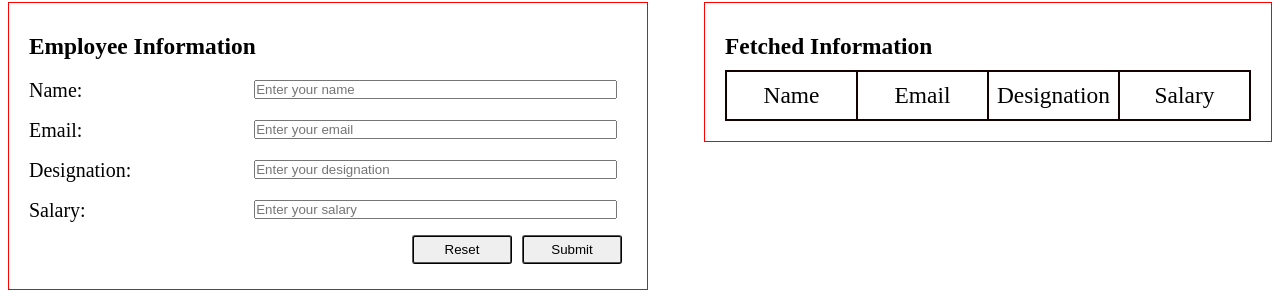
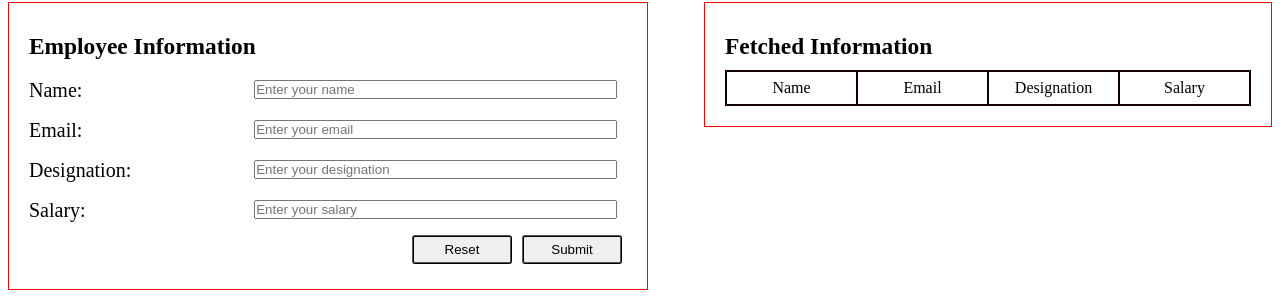
Before and after one commit to Persistent-A/WebDesign, a plain HTML site: page Homework/Assignment_1/employeeForm.html in a window 1280 px wide. Shown: the part 312-614 px from the top of the page. Drawn offline with Linux system fonts and the light colour scheme.

Commit message:
Styles updated

```diff
--- a/Homework/Assignment_1/employeeForm.css
+++ b/Homework/Assignment_1/employeeForm.css
@@ -75,6 +75,8 @@ table, td, tr, th{
     width: 100%;
     table-layout:fixed;
     overflow: scroll;
+    font-size: 16px;
+    text-align: center;
 }
 /* thead {
     font-weight: normal;
```
